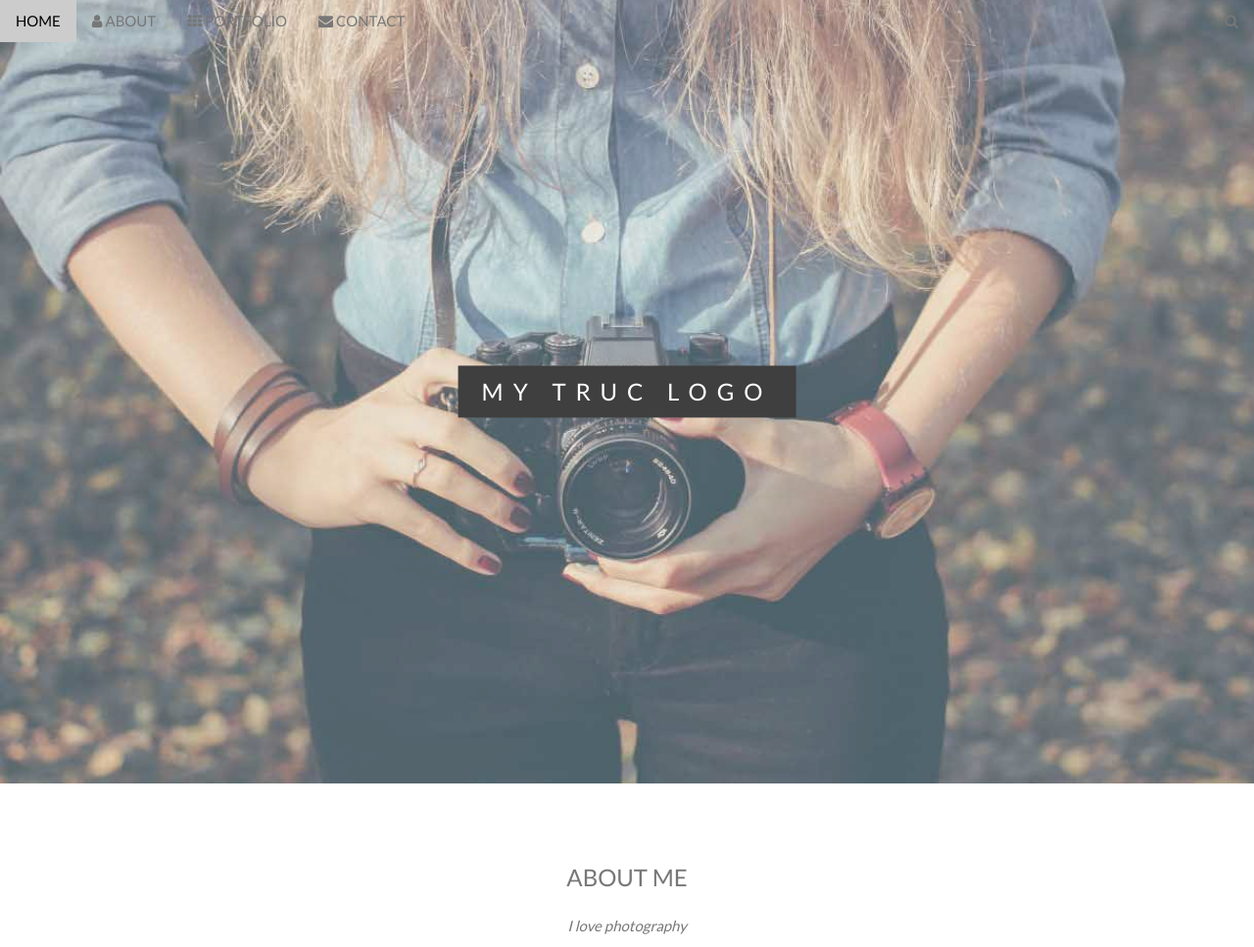
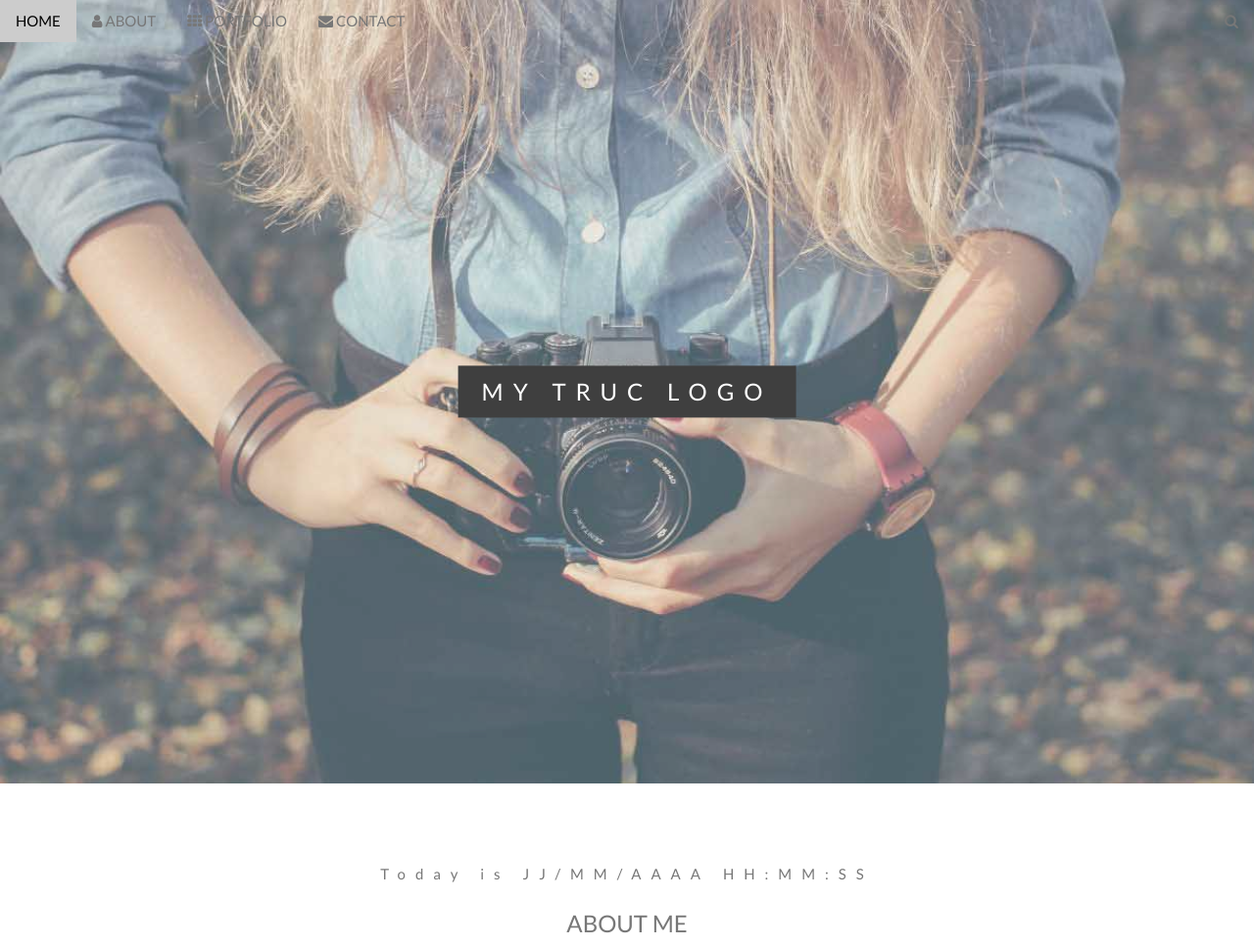
Before and after one commit to dekpo/TemplateJavaScriptExample, a plain HTML site: page index.html in a window 1280 px wide. Shown: the top 967 px of the page at 98% size. Drawn offline with nearby package versions, Linux system fonts and the light colour scheme.

Commit message:
Added a simple parag and span to display date time...

```diff
--- a/index.html
+++ b/index.html
@@ -84,8 +84,14 @@ body, html {
   </div>
 </div>
 
+
 <!-- Container (About Section) -->
 <div class="w3-content w3-container w3-padding-64" id="about">
+
+    <p class="w3-center w3-wide w3-animate-opacity">
+        Today is <span id="today">JJ/MM/AAAA HH:MM:SS</span>
+    </p>
+
   <h3 class="w3-center">ABOUT ME</h3>
   <p class="w3-center"><em>I love photography</em></p>
   <p>We have created a fictional "personal" website/blog, and our fictional character is a hobby photographer. Lorem ipsum dolor sit amet, consectetur adipiscing elit, sed do eiusmod tempor incididunt ut labore et dolore magna aliqua. Ut enim ad minim veniam,
@@ -265,6 +271,11 @@ console.log('randomNumber:',randomNumber);
 // je change l'url du backgroundImage de home avec mon tirage aléatoire
 home.style.backgroundImage = "url('./images/" + arrayHome[randomNumber] +"')";
 
+// afficher la date dans un élément avec l'id "today"
+
+
+// afficher la
+
 
 // Modal Image Gallery
 function onClick(element) {
```
